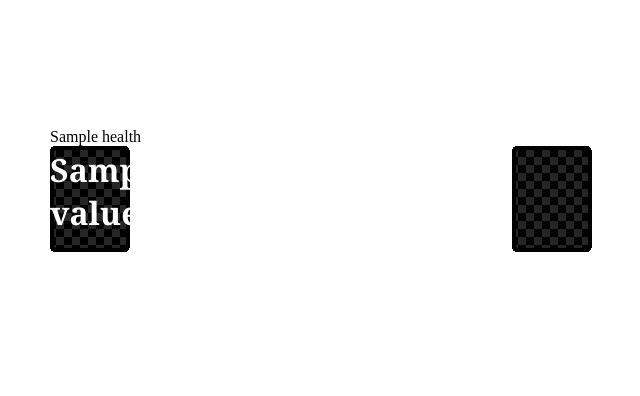
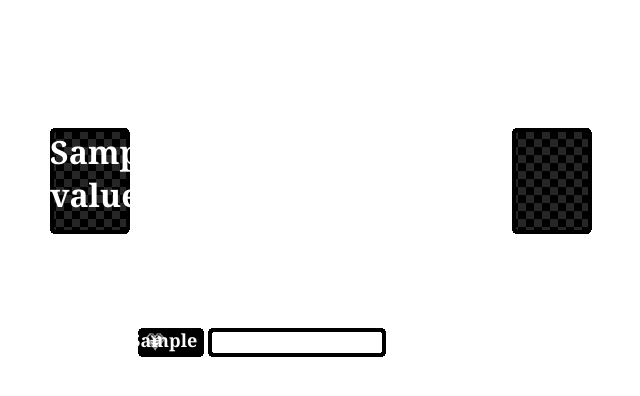
Before and after one commit to jhauberg/cards-deep-django, a Django app: template frontend/templates/board.html in a window 1280 px wide. Shown: the top 396 px of the page, without its empty margins (319-959 px from the left). Run offline with Django 3.2, Linux system fonts and the light colour scheme; the template is opened without the code that fills it: most values are stand-ins (such as "Sample title", 1, 10 or a date in 2020); some libraries are stand-ins or nearby versions.

Commit message:
Added the first bits of the health display!

```diff
--- a/frontend/assets/css/style.css
+++ b/frontend/assets/css/style.css
@@ -74,6 +74,45 @@
     font-size: 32px;
 }
 
+.health {
+    position: relative;
+    top: 200px;
+}
+
+.health-ui {
+    background-image: url('../img/ui-health.png');
+    background-repeat: no-repeat;
+    position: relative;
+    margin-right: 4px;
+    float: left;
+    width: 66px;
+    height: 29px;
+}
+
+.health-ui .value {
+    color: white;
+    text-align: right;
+    width: 100%;
+    right: 8px;
+    position: absolute;
+    font-family: 'Georgia';
+    font-weight: bold;
+    font-size: 18px;
+}
+
+.health-bar {
+    background-image: url('../img/ui-health-bar_frame.png');
+    background-repeat: no-repeat;
+    position: relative;
+    float: left;
+    width: 178px;
+    height: 29px;
+}
+
+.health-bar .value {
+
+}
+
 /**
  * All cards in the room stack are laid out from left to right.
  */
--- a/frontend/assets/js/game.js
+++ b/frontend/assets/js/game.js
@@ -2,7 +2,7 @@ function selectCardInRoom(element, selected) {
     var amount = selected ? '12px' : '0px';
 
     $(element).stop().animate({
-            marginTop: amount
+            top: amount
         }, 'fast'
     );
 }
--- a/frontend/templates/board.html
+++ b/frontend/templates/board.html
@@ -10,8 +10,6 @@
         {% if state %}
 
             <div class="board">
-
-                {{ state.health }}<br />
 
                 <ul class="stack" id="room">
 
@@ -31,6 +29,16 @@
                     <li class="card" id="map-bottom"></li>
                     <li class="card" id="map-top"></li>
                 </ul>
+
+                <div class="health">
+                    <div class="health-ui">
+                        <div class="value">
+                            {{ state.health }}
+                        </div>
+                    </div>
+                    <div class="health-bar">
+                    </div>
+                </div>
             </div>
 
         {% endif %}
--- a/frontend/templates/parts/card.html
+++ b/frontend/templates/parts/card.html
@@ -5,7 +5,7 @@
 
             {% if card.details.value %}
 
-                {{ card.details.value }}
+                {{ card.details.value }}{% if card.is_special %}*{% endif %}
 
             {% endif %}
 
```
Also changed, not shown: frontend/assets/img/ui-health-bar_frame.png (added), frontend/assets/img/ui-health.png (added).
